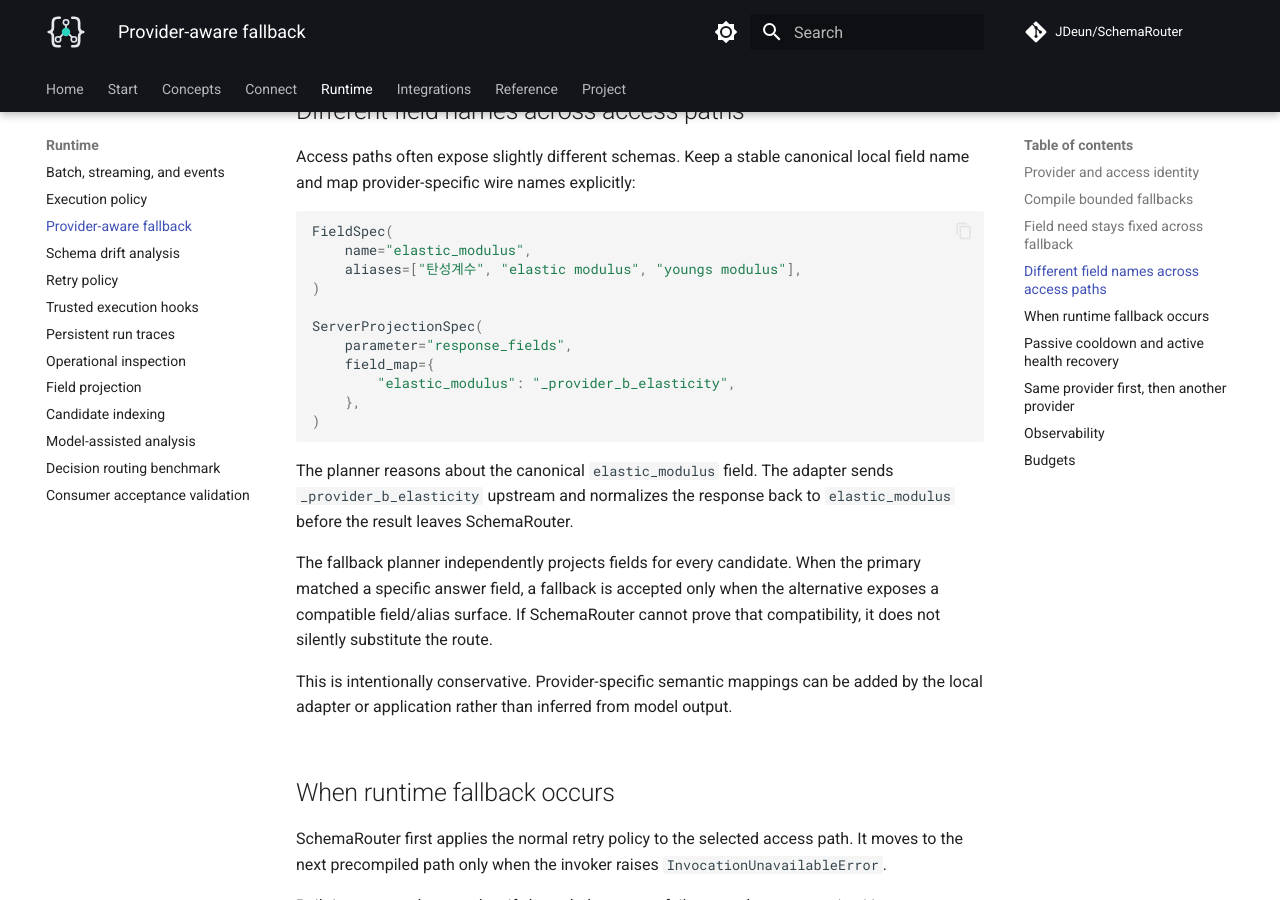
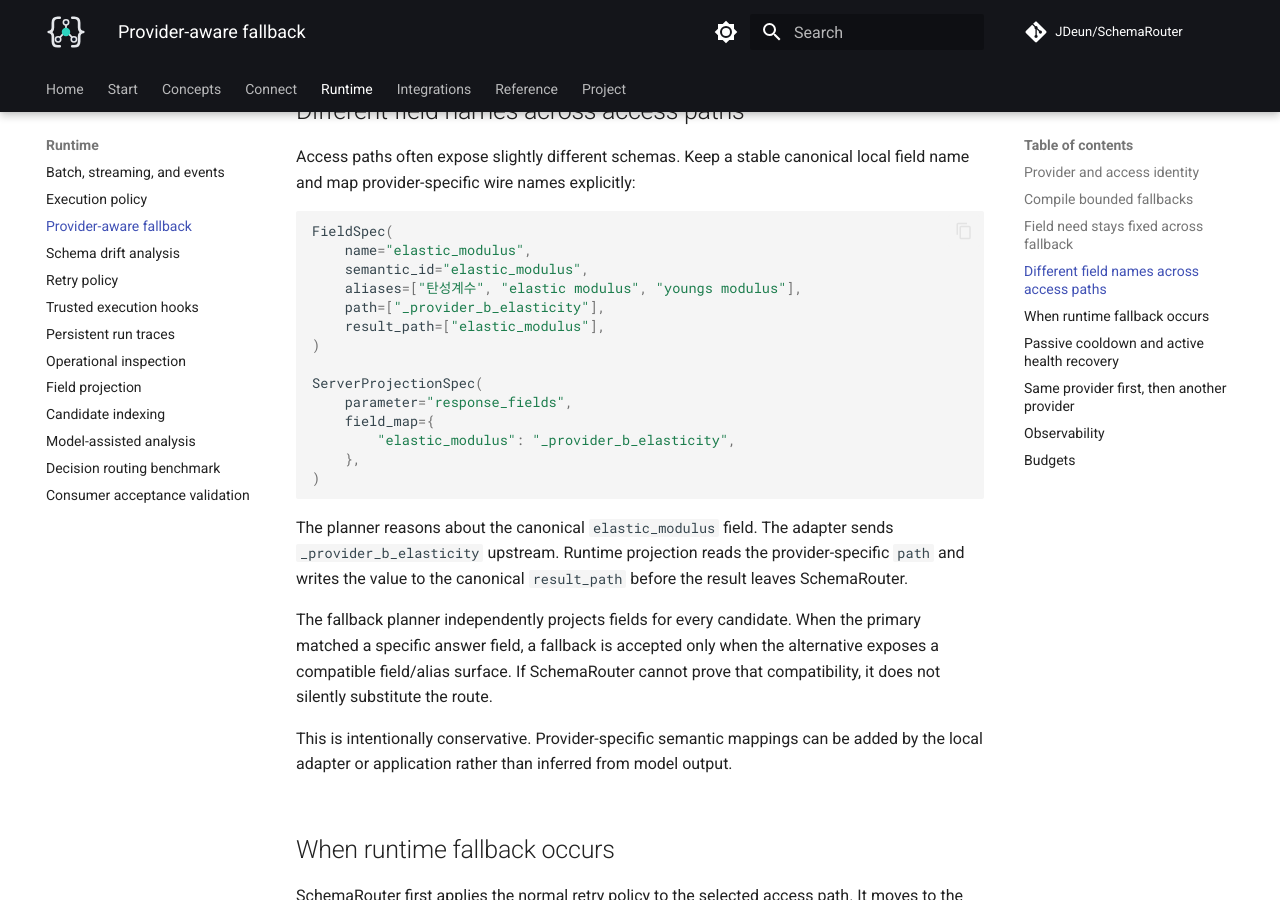
Before and after one commit to JDeun/SchemaRouter, an MkDocs documentation site: the page built from docs/guides/provider-fallback.md, in a window 1280 px wide and 900 px high, scrolled down 2537 px. Built offline with MkDocs 1.6.1 and Material for MkDocs 9.7.7, drawn with Linux system fonts in a browser that asks for light colours; comment, search, counter and statistics services are not loaded.

Commit message:
docs: align canonical provider field mapping with result_path

````diff
--- a/docs/guides/provider-fallback.md
+++ b/docs/guides/provider-fallback.md
@@ -115,7 +115,10 @@ map provider-specific wire names explicitly:
 ```python
 FieldSpec(
     name="elastic_modulus",
+    semantic_id="elastic_modulus",
     aliases=["탄성계수", "elastic modulus", "youngs modulus"],
+    path=["_provider_b_elasticity"],
+    result_path=["elastic_modulus"],
 )
 
 ServerProjectionSpec(
@@ -127,8 +130,8 @@ ServerProjectionSpec(
 ```
 
 The planner reasons about the canonical `elastic_modulus` field. The adapter sends
-`_provider_b_elasticity` upstream and normalizes the response back to `elastic_modulus` before
-the result leaves SchemaRouter.
+`_provider_b_elasticity` upstream. Runtime projection reads the provider-specific `path` and
+writes the value to the canonical `result_path` before the result leaves SchemaRouter.
 
 The fallback planner independently projects fields for every candidate. When the primary matched a
 specific answer field, a fallback is accepted only when the alternative exposes a compatible
````
